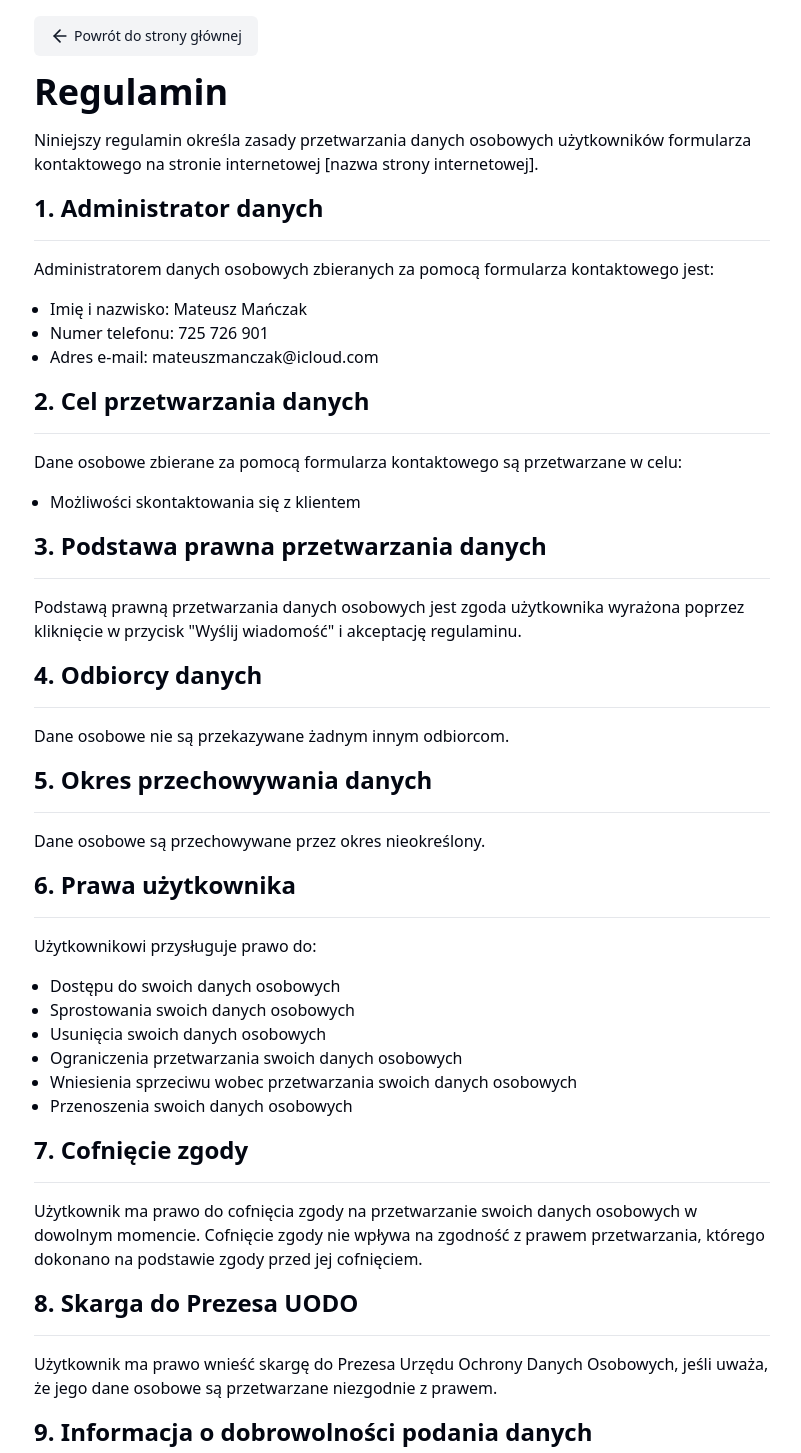
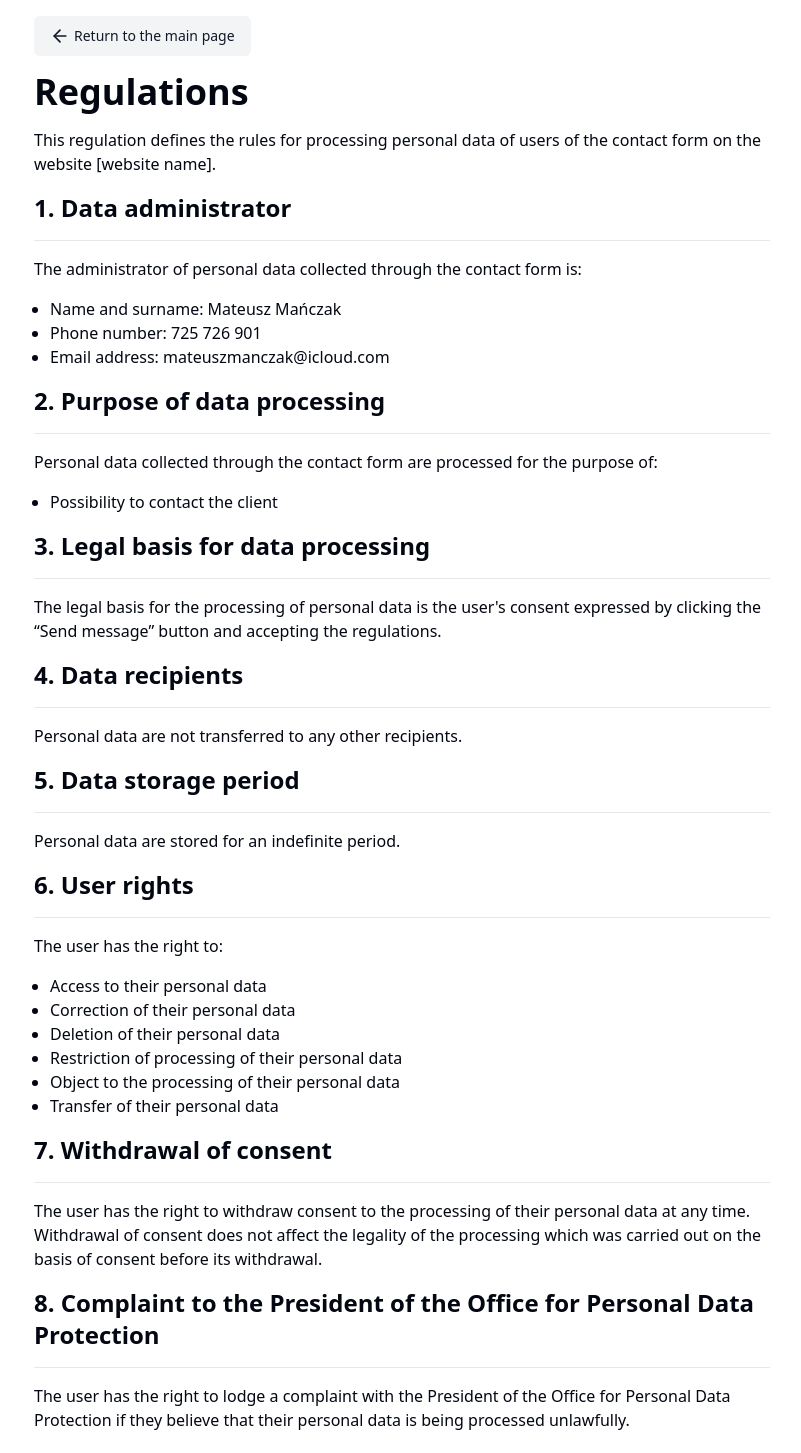
Before and after one commit to mateuszmanczak04/portfolio-website, a Next.js app: page /regulamin in a window 1280 px wide. Shown: the top 1453 px of the page, without its empty margins (238-1039 px from the left). Built offline with nearby package versions, Linux system fonts and the light colour scheme.

Commit message:
rename entire website to english and make it more my CV

```diff
--- a/src/app/layout.tsx
+++ b/src/app/layout.tsx
@@ -3,9 +3,9 @@ import './globals.css';
 import { ThemeProvider } from '@/components/theme-provider';
 
 export const metadata: Metadata = {
-	title: 'Web Majster Maniek',
+	title: 'Mateusz Mańczak - Frontend / Full-Stack Developer',
 	description:
-		'Profesjonalna strona internetowa szyta na miarę Twoich potrzeb. Zabłyśnij w sieci!',
+		'Aspiring Frontend / Full-Stack Developer. I create websites and web applications using modern technologies like React, Next.js, and Tailwind CSS.',
 };
 
 export default function RootLayout({
--- a/src/app/regulamin/page.tsx
+++ b/src/app/regulamin/page.tsx
@@ -9,91 +9,87 @@ const RegulationsPage = () => {
 		<div className='mx-auto w-full max-w-screen-md space-y-4 p-4'>
 			<Button asChild variant='secondary' className='items-center gap-1'>
 				<Link href='/'>
-					<ArrowLeft className='h-5 w-5' />{' '}
-					<span>Powrót do strony głównej</span>
+					<ArrowLeft className='h-5 w-5' /> <span>Return to the main page</span>
 				</Link>
 			</Button>
-			<h1 className='text-4xl font-semibold'>Regulamin</h1>
+			<h1 className='text-4xl font-semibold'>Regulations</h1>
 			<p>
-				Niniejszy regulamin określa zasady przetwarzania danych osobowych
-				użytkowników formularza kontaktowego na stronie internetowej [nazwa
-				strony internetowej].
+				This regulation defines the rules for processing personal data of users
+				of the contact form on the website [website name].
 			</p>
-			<h2 className='text-2xl font-semibold'>1. Administrator danych</h2>
+			<h2 className='text-2xl font-semibold'>1. Data administrator</h2>
 			<Separator />
 			<p>
-				Administratorem danych osobowych zbieranych za pomocą formularza
-				kontaktowego jest:
+				The administrator of personal data collected through the contact form
+				is:
 			</p>
 			<ul className='list-disc pl-4'>
-				<li>Imię i nazwisko: Mateusz Mańczak</li>
-				<li>Numer telefonu: 725 726 901</li>
-				<li>Adres e-mail: mateuszmanczak@icloud.com</li>
+				<li>Name and surname: Mateusz Mańczak</li>
+				<li>Phone number: 725 726 901</li>
+				<li>Email address: mateuszmanczak@icloud.com</li>
 			</ul>
-			<h2 className='text-2xl font-semibold'>2. Cel przetwarzania danych</h2>
+			<h2 className='text-2xl font-semibold'>2. Purpose of data processing</h2>
 			<Separator />
 			<p>
-				Dane osobowe zbierane za pomocą formularza kontaktowego są przetwarzane
-				w celu:
+				Personal data collected through the contact form are processed for the
+				purpose of:
 			</p>
 			<ul className='list-disc pl-4'>
-				<li>Możliwości skontaktowania się z klientem</li>
+				<li>Possibility to contact the client</li>
 			</ul>
 			<h2 className='text-2xl font-semibold'>
-				3. Podstawa prawna przetwarzania danych
+				3. Legal basis for data processing
 			</h2>
 			<Separator />
 			<p>
-				Podstawą prawną przetwarzania danych osobowych jest zgoda użytkownika
-				wyrażona poprzez kliknięcie w przycisk &quot;Wyślij wiadomość&quot; i
-				akceptację regulaminu.
+				The legal basis for the processing of personal data is the user&apos;s
+				consent expressed by clicking the &ldquo;Send message&rdquo; button and
+				accepting the regulations.
 			</p>
-			<h2 className='text-2xl font-semibold'>4. Odbiorcy danych</h2>
+			<h2 className='text-2xl font-semibold'>4. Data recipients</h2>
 			<Separator />
-			<p>Dane osobowe nie są przekazywane żadnym innym odbiorcom.</p>
-			<h2 className='text-2xl font-semibold'>5. Okres przechowywania danych</h2>
+			<p>Personal data are not transferred to any other recipients.</p>
+			<h2 className='text-2xl font-semibold'>5. Data storage period</h2>
 			<Separator />
-			<p>Dane osobowe są przechowywane przez okres nieokreślony.</p>
-			<h2 className='text-2xl font-semibold'>6. Prawa użytkownika</h2>
+			<p>Personal data are stored for an indefinite period.</p>
+			<h2 className='text-2xl font-semibold'>6. User rights</h2>
 			<Separator />
-			<p>Użytkownikowi przysługuje prawo do:</p>
+			<p>The user has the right to:</p>
 			<ul className='list-disc pl-4'>
-				<li>Dostępu do swoich danych osobowych</li>
-				<li>Sprostowania swoich danych osobowych</li>
-				<li>Usunięcia swoich danych osobowych</li>
-				<li>Ograniczenia przetwarzania swoich danych osobowych</li>
-				<li>
-					Wniesienia sprzeciwu wobec przetwarzania swoich danych osobowych
-				</li>
-				<li>Przenoszenia swoich danych osobowych</li>
+				<li>Access to their personal data</li>
+				<li>Correction of their personal data</li>
+				<li>Deletion of their personal data</li>
+				<li>Restriction of processing of their personal data</li>
+				<li>Object to the processing of their personal data</li>
+				<li>Transfer of their personal data</li>
 			</ul>
-			<h2 className='text-2xl font-semibold'>7. Cofnięcie zgody</h2>
+			<h2 className='text-2xl font-semibold'>7. Withdrawal of consent</h2>
 			<Separator />
 			<p>
-				Użytkownik ma prawo do cofnięcia zgody na przetwarzanie swoich danych
-				osobowych w dowolnym momencie. Cofnięcie zgody nie wpływa na zgodność z
-				prawem przetwarzania, którego dokonano na podstawie zgody przed jej
-				cofnięciem.
-			</p>
-			<h2 className='text-2xl font-semibold'>8. Skarga do Prezesa UODO</h2>
-			<Separator />
-			<p>
-				Użytkownik ma prawo wnieść skargę do Prezesa Urzędu Ochrony Danych
-				Osobowych, jeśli uważa, że jego dane osobowe są przetwarzane niezgodnie
-				z prawem.
+				The user has the right to withdraw consent to the processing of their
+				personal data at any time. Withdrawal of consent does not affect the
+				legality of the processing which was carried out on the basis of consent
+				before its withdrawal.
 			</p>
 			<h2 className='text-2xl font-semibold'>
-				9. Informacja o dobrowolności podania danych
-			</h2>
-			<Separator />
-			<p>Podanie danych osobowych jest dobrowolne.</p>
-			<h2 className='text-2xl font-semibold'>
-				10. Zgoda na przetwarzanie danych
+				8. Complaint to the President of the Office for Personal Data Protection
 			</h2>
 			<Separator />
 			<p>
-				Wysyłając formularz, użytkownik wyraża zgodę na przetwarzanie swoich
-				danych osobowych zgodnie z niniejszym regulaminem.
+				The user has the right to lodge a complaint with the President of the
+				Office for Personal Data Protection if they believe that their personal
+				data is being processed unlawfully.
+			</p>
+			<h2 className='text-2xl font-semibold'>
+				9. Information about the voluntary provision of data
+			</h2>
+			<Separator />
+			<p>Providing personal data is voluntary.</p>
+			<h2 className='text-2xl font-semibold'>10. Consent to data processing</h2>
+			<Separator />
+			<p>
+				By sending the form, the user consents to the processing of their
+				personal data in accordance with this regulation.
 			</p>
 			<div className='h-8'></div>
 			<Footer />
--- a/src/components/form/contact-form.tsx
+++ b/src/components/form/contact-form.tsx
@@ -59,13 +59,13 @@ const ContactForm = () => {
 
 		// block all files above 5 MB
 		if (file.size > 5_242_880) {
-			throw new Error('Maksymalny rozmiar pliku to 5MB');
+			throw new Error('Maximum file size is 5MB.');
 		}
 
 		const fileType = mime.lookup(file.name);
 
 		if (typeof fileType !== 'string') {
-			throw new Error('Serwer nie obsługuje plików bez rozszerzenia.');
+			throw new Error('File not supported.');
 		}
 
 		const { url, error } = await getS3Url({
@@ -79,7 +79,7 @@ const ContactForm = () => {
 
 		if (!url) {
 			throw new Error(
-				'Wystąpił błąd podczas dodawania pliku. Spróbuj ponownie później.',
+				'There was an error when adding a file. Please try again later.',
 			);
 		}
 
@@ -99,7 +99,7 @@ const ContactForm = () => {
 		} catch (err) {
 			// catch exceptions when uploading to S3
 			throw new Error(
-				'Wystąpił błąd podczas dodawania pliku. Spróbuj ponownie później.',
+				'There was an error when adding a file. Please try again later.',
 			);
 		}
 	};
@@ -189,9 +189,9 @@ const ContactForm = () => {
 			onDragLeave={handleDrag}
 			onDrop={handleDrop}>
 			<CardHeader>
-				<CardTitle>Bezpośredni formularz kontaktowy</CardTitle>
+				<CardTitle>Direct message form</CardTitle>
 				<CardDescription>
-					To, co tu napiszesz, przyjdzie mi natychmiastowo na maila.
+					Have any questions? Feel free to ask me anything!
 				</CardDescription>
 			</CardHeader>
 			<CardContent>
@@ -202,13 +202,13 @@ const ContactForm = () => {
 							name='name'
 							render={({ field }) => (
 								<FormItem>
-									<FormLabel>Imię i nazwisko</FormLabel>
+									<FormLabel>Name</FormLabel>
 									<FormControl>
 										<div className='relative'>
 											<Input
 												id='form-name-input'
 												{...field}
-												placeholder='Jan Kowalski'
+												placeholder='John Doe'
 												className='pl-10'
 											/>
 											<User className='absolute left-2.5 top-2.5 h-5 w-5' />
@@ -223,7 +223,7 @@ const ContactForm = () => {
 							name='email'
 							render={({ field }) => (
 								<FormItem>
-									<FormLabel>E-mail</FormLabel>
+									<FormLabel>Email</FormLabel>
 									<FormControl>
 										<div className='relative'>
 											<Input
@@ -243,13 +243,9 @@ const ContactForm = () => {
 							name='message'
 							render={({ field }) => (
 								<FormItem>
-									<FormLabel>Wiadomość</FormLabel>
+									<FormLabel>Message</FormLabel>
 									<FormControl>
-										<Textarea
-											rows={8}
-											{...field}
-											placeholder='Dzień dobry, chciałbym zlecić ...'
-										/>
+										<Textarea rows={8} {...field} placeholder='Hi...' />
 									</FormControl>
 									<FormMessage />
 								</FormItem>
@@ -258,7 +254,7 @@ const ContactForm = () => {
 						{/* preview of attachments: */}
 						<div className='grid grid-cols-1 gap-2'>
 							{isUploadingAttachments && (
-								<p className='animate-pulse text-center'>Ładuję pliki...</p>
+								<p className='animate-pulse text-center'>Loading files...</p>
 							)}
 							{form.watch('attachments').map((attachment: Attachment) => (
 								<AttachmentItem
@@ -290,9 +286,9 @@ const ContactForm = () => {
 										multiple
 									/>
 									<File className='h-5 w-5' />
-									<span>Dodaj załączniki</span>
+									<span>Attach files</span>
 								</div>
-								<p className='text-foreground/50'>(lub przeciągnij je tutaj)</p>
+								<p className='text-foreground/50'>(or drag them here)</p>
 							</label>
 						</Button>
 						<Button
@@ -300,12 +296,10 @@ const ContactForm = () => {
 							className='flex w-full items-center gap-2'
 							disabled={isPending}>
 							<Send className='h-5 w-5' />
-							<span>Wyślij wiadomość</span>
+							<span>Send a message</span>
 						</Button>
 						{isPending && (
-							<p className='animate-pulse text-center'>
-								Trwa wysyłanie wiadomości...
-							</p>
+							<p className='animate-pulse text-center'>Sending a message...</p>
 						)}
 						{submitResult?.error && (
 							<p className='rounded-md bg-destructive/10 p-2 text-center text-destructive'>
@@ -322,12 +316,12 @@ const ContactForm = () => {
 			</CardContent>
 			<CardFooter>
 				<p>
-					Klikając &bdquo;wyślij wiadomość&rdquo; akceptujesz&nbsp;
+					By clicking &bdquo;send message&rdquo; you accept the&nbsp;
 					<Link
 						href='/regulamin'
 						className='inline-flex items-center gap-1 underline'
 						target='_blank'>
-						<span>regulamin</span>
+						<span>terms and conditions</span>
 						<SquareArrowOutUpRight className='h-4 w-4' />
 					</Link>
 					.
--- a/src/components/form/message-button.tsx
+++ b/src/components/form/message-button.tsx
@@ -14,10 +14,10 @@ const MessageButton = () => {
 
 	return (
 		<Button
-			size='lg'
-			className='mt-4 flex w-full max-w-64 items-center gap-1'
+			size="lg"
+			className="mt-4 flex w-full max-w-64 items-center gap-1"
 			onClick={handleClick}>
-			<Send className='h-5 w-5' /> <span>Napisz wiadomość</span>
+			<Send className="h-5 w-5" /> <span>Send me a message</span>
 		</Button>
 	);
 };
--- a/src/components/page-sections/hero.tsx
+++ b/src/components/page-sections/hero.tsx
@@ -4,18 +4,14 @@ import { ThemeButton } from '@/components/theme-button';
 const Hero = () => {
 	return (
 		<div
-			id='hero'
-			className='hideout dark:hideout-dark relative flex min-h-screen w-full flex-col items-center justify-center py-16 md:py-20 lg:py-24'>
-			<h1 className='max-w-[500px] text-center text-6xl font-bold xs:text-7xl sm:max-w-[800px] sm:text-8xl md:text-9xl'>
-				Web{' '}
-				<span className='bg-gradient-to-r from-blue-500 to-primary bg-clip-text text-transparent'>
-					Majster
-				</span>{' '}
-				Maniek
+			id="hero"
+			className="hideout dark:hideout-dark relative flex min-h-screen w-full flex-col items-center justify-center py-16 md:py-20 lg:py-24">
+			<h1 className="max-w-[500px] text-center text-6xl font-bold xs:text-7xl sm:max-w-[800px] sm:text-8xl md:text-9xl">
+				Mateusz Mańczak
 			</h1>
-			<h2 className='mt-2 max-w-[300px] rounded-md px-2 text-center font-normal opacity-75 sm:max-w-[400px] sm:text-2xl md:max-w-[500px]'>
-				Funkcjonalne i intuicyjne strony internetowe i aplikacje webowe, które
-				pomogą Ci osiągnąć Twoje cele
+			<h2
+				className="mt-2 max-w-[300px] rounded-md px-2 text-center font-normal opacity-75 sm:max-w-[400px] sm:text-2xl md:max-w-[500px]">
+				Aspiring Frontend / Full-Stack Developer
 			</h2>
 			<MessageButton />
 			<ThemeButton />
--- a/src/components/theme-button.tsx
+++ b/src/components/theme-button.tsx
@@ -16,8 +16,8 @@ export const ThemeButton = () => {
 	};
 
 	return (
-		<Button variant='outline' className='mt-2 w-64 gap-1' onClick={handleClick}>
-			{theme === 'light' ? <Sun /> : <Moon />}Zmień motyw
+		<Button variant="outline" className="mt-2 w-64 gap-1" onClick={handleClick}>
+			{theme === 'light' ? <Sun /> : <Moon />}Switch theme
 		</Button>
 	);
 };
```
Also changed, not shown: src/app/page.tsx (+1 -7 lines), src/components/page-sections/about.tsx (+9 -10 lines), src/components/page-sections/contact.tsx (+31 -21 lines), src/components/page-sections/portfolio.tsx (+10 -12 lines).
